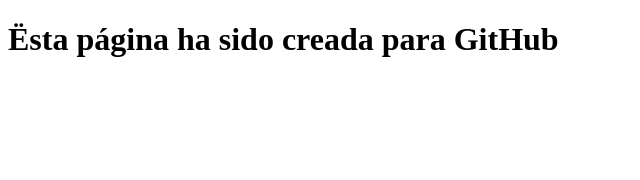
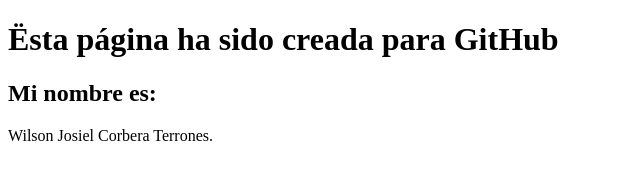
Before and after one commit to josiel1989/WebDesignCoursera, a plain HTML site: page caca/index.html in a window 1280 px wide. Shown: the whole page, without its empty margins (0-640 px from the left). Drawn offline with Linux system fonts and the light colour scheme.

Commit message:
elementos h2 y p agregados

```diff
--- a/caca/index.html
+++ b/caca/index.html
@@ -8,5 +8,7 @@
 </head>
 <body>
     <h1>Ësta página ha sido creada para GitHub</h1>
+    <h2>Mi nombre es:</h2>
+    <p>Wilson Josiel Corbera Terrones.</p>
 </body>
 </html>
```
